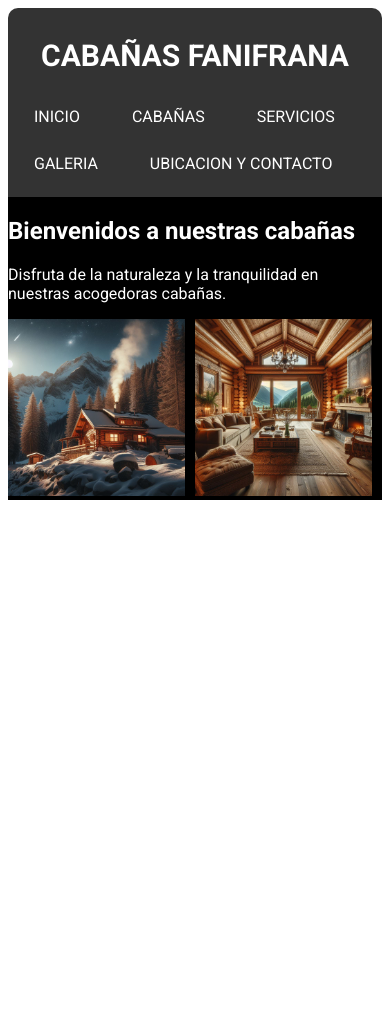
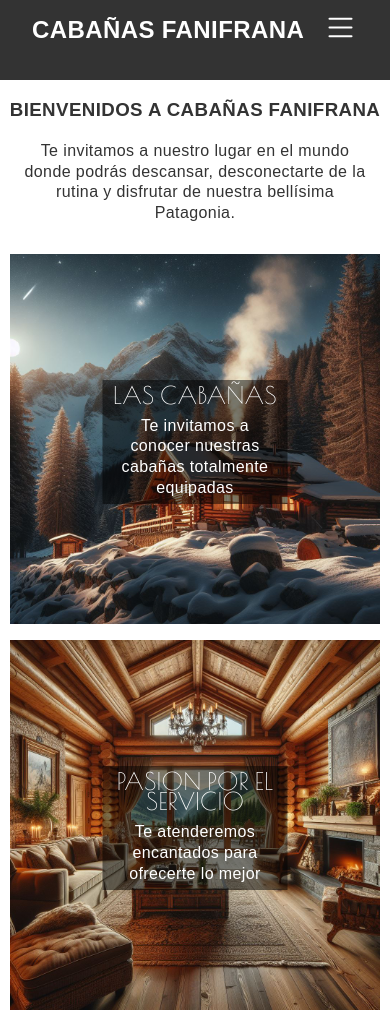
Before and after one commit to T0p2/Proyecto-de-Codo-a-Codo, a plain HTML site: page index.html in a window 390 px wide. Shown: the top 1010 px of the page. Before the commit the page ends 844 px from the top, so only its background shows below. Drawn offline with nearby package versions, Linux system fonts and the light colour scheme; a web font is replaced by a local one.

Commit message:
agregado menú hamburguesa, texto sobre imágenes y responsivo.

```diff
--- a/css/estilos.css
+++ b/css/estilos.css
@@ -1,226 +1,210 @@
-ul {
-    font-family: "Roboto", sans-serif;
-    list-style-type: none;
+:root {
+    --color_primario: #333;
+    --color_blanco: #fff;
+    --altura_header: 80px;
+    --padding_left_right: 2rem;
+    --ancho_maximo: 1200px;
+}
+
+* {
     margin: 0;
     padding: 0;
-    overflow: hidden;
-    background-color: #333;
+    box-sizing: border-box;
 }
 
-li {
-    float: left;
-    margin-right: 20px;
+body {
+    background-color: var(--color_blanco);
+    font-family: 'Red Hat Text', sans-serif;
+    font-weight: 100;
+    line-height: 1.3em;
+    letter-spacing: .4px;
 }
 
-li a {
-    display: block;
-    color: white;
-    text-align: center;
-    padding: 14px 16px;
+a {
     text-decoration: none;
 }
 
-li a:hover {
-    background-color: #111;
-}
-
-.roboto-thin {
-    font-family: "Roboto", sans-serif;
-    font-weight: 100;
-    font-style: normal;
-}
-
-.roboto-light {
-    font-family: "Roboto", sans-serif;
-    font-weight: 300;
-    font-style: normal;
-}
-
-.roboto-regular {
-    font-family: "Roboto", sans-serif;
-    font-weight: 400;
-    font-style: normal;
-}
-
-.roboto-medium {
-    font-family: "Roboto", sans-serif;
-    font-weight: 500;
-    font-style: normal;
-}
-
-.roboto-bold {
-    font-family: "Roboto", sans-serif;
-    font-weight: 700;
-    font-style: normal;
-}
-
-.roboto-black {
-    font-family: "Roboto", sans-serif;
-    font-weight: 900;
-    font-style: normal;
-}
-
-.roboto-thin-italic {
-    font-family: "Roboto", sans-serif;
-    font-weight: 100;
-    font-style: italic;
-}
-
-.roboto-light-italic {
-    font-family: "Roboto", sans-serif;
-    font-weight: 300;
-    font-style: italic;
-}
-
-.roboto-regular-italic {
-    font-family: "Roboto", sans-serif;
-    font-weight: 400;
-    font-style: italic;
-}
-
-.roboto-medium-italic {
-    font-family: "Roboto", sans-serif;
-    font-weight: 500;
-    font-style: italic;
-}
-
-.roboto-bold-italic {
-    font-family: "Roboto", sans-serif;
-    font-weight: 700;
-    font-style: italic;
-}
-
-.roboto-black-italic {
-    font-family: "Roboto", sans-serif;
-    font-weight: 900;
-    font-style: italic;
+ol,
+ul {
+    list-style: none;
 }
 
 .header {
-    background-color: #333;
-    border-top-left-radius: 10px;
-    border-top-right-radius: 10px;
-    color: #fff;
-    display: flex;
-    /* Para alinear elementos horizontalmente */
-    justify-content: space-between;
-    /* Espacio entre "logo" y "nav" */
-    align-items: center;
-    /* Centra verticalmente los elementos */
-    padding: 10px;
-    /* Espacio interno para el contenido */
+    height: var(--altura_header);
+    background-color: var(--color_primario);
 }
 
-h1 {
-    font-family: "Roboto", sans-serif;
-    color: #fff;
+.navbar {
+    height: 100%;
+    display: flex;
+    justify-content: space-between;
     align-items: center;
+    flex-wrap: wrap;
+    padding: 0 var(--padding_left_right);
 }
 
-p {
-    font-family: "Roboto", sans-serif;
-    color: #fff;
-    align-items: center;
+.menu_hamburguesa {
+    display: none;
+}
+
+.menu_hamburguesa:checked+.ul_links {
+    height: calc(100vh - var(--altura_header));
 }
 
 .logo {
-    font-size: 15px;
-    /* Tamaño de fuente para el logo */
-    flex: 1;
+    color: var(--color_blanco);
 }
 
-nav {
-    color: #fff;
-    /* Letras claras */
-    flex: 5;
+.list_icon {
+    color: var(--color_blanco);
+    cursor: pointer;
 }
 
-/* .section {
-    background: #000;
+.ul_links {
+    width: 100%;
+    background-color: var(--color_primario);
+    position: absolute;
+    top: var(--altura_header);
+    left: 0;
+    height: 0;
+    overflow: hidden;
+    position: relative;
+    z-index: 1000;
+    /* height: calc(100vh - var(--altura_header)); */
+    display: flex;
+    flex-direction: column;
+    justify-content: center;
+    align-items: center;
+    gap: 3rem;
+    transition: all .3s;
+}
+
+.link {
+    font-size: 1.5em;
+    color: var(--color_blanco);
+    font-weight: bold;
+}
+
+footer {
+    background: #333;
+    color: var(--color_blanco);
     display: flex;
     flex-flow: row wrap;
-    flex: 2 1 auto;
+    justify-content: center;
+    align-items: center;
+    padding: 20px 0;
 }
 
-.article {
-    flex: 1 1 50%;
-} */
-
-/* .contenedor-imagenes {
-    display: flex;
-    margin-right: 10px;
-
-    width: 50%;
-
-    height: auto;
-
-} */
 .section {
-    align-items: center;
-    background: #000;
+    background: var(--color_blanco);
+    color: #333;
     display: flex;
     flex-flow: row wrap;
+    justify-content: center;
+    align-items: center;
+    text-align: center;
+}
+
+section {
+    margin-bottom: 20px;
 }
 
 .article {
     display: flex;
+    flex-direction: column;
+    margin-right: 10px;
+    margin-left: 10px;
+    gap: 10px;
 }
 
-.contenedor-imagenes {
-    flex: 1 1 50%;
-    margin-right: 10px;
-    /* Espacio entre las imágenes */
+.image-container {
+    position: relative;
+    text-align: center;
 }
 
-.contenedor-imagenes img {
+.image-container img {
     width: 100%;
     height: auto;
 }
 
+main {
+    margin-top: 20px;
+    margin-bottom: 10px;
+    font-family: 'Red Hat Text', sans-serif;
+    font-weight: 100;
+    line-height: 1.3em;
+    letter-spacing: .4px;
+}
 
-/*De 601 a 800px*/
-@media all and (max-width: 800px) {
+#inicio h1 {
+    margin: 30px 1rem;
+}
 
-    /*El aside debe pasar hacia abajo*/
-    .section {
-        flex-direction: column;
+h2 {
+    font-family: "Poiret One", sans-serif;
+    font-weight: 100;
+    font-style: normal;
+    margin-bottom: 10px;
+}
+
+#inicio p {
+    margin: 20px 1rem 10px 1rem;
+}
+
+.image-text {
+    position: absolute;
+    top: 50%;
+    left: 50%;
+    transform: translate(-50%, -50%);
+    color: white;
+    background-color: rgba(0, 0, 0, 0.5);
+    /* Fondo negro con opacidad */
+    padding: 5px 10px;
+    /* Espaciado interno alrededor del texto */
+    display: inline-block;
+    /* Ajusta el fondo al contenido del texto */
+}
+
+.texto-completo {
+    display: none;
+}
+
+.texto-corto {
+    display: block;
+}
+
+@media (min-width:768px) {
+    .label_hamburguesa {
+        display: none;
     }
 
-    /*Los elementos del menu deben mostrarse uno debajo del otro*/
-    .header {
-        flex-direction: column;
+    .ul_links {
+        position: static;
+        width: auto;
         height: auto;
+        flex-direction: row;
+        gap: 2rem;
     }
 
-    /*Los elementos del aside se deben mostrar uno al lado del otro*/
-    .aside {
-        display: flex;
-        justify-content: center;
+    .link {
+        font-size: 1.2rem;
+        transition: all .3s;
+        padding: .2rem .7rem;
     }
 
-    .contenedor-imagenes {
-        width: 20%;
+    .link:hover {
+        background-color: #111;
+    }
+
+    .article {
+        flex-direction: row;
+    }
+
+    .texto-completo {
+        display: block;
+    }
+
+    .texto-corto {
+        display: none;
     }
 }
-
-/*De 401 a 600px*/
-@media all and (max-width: 600px) {
-    .articulos {
-        flex-direction: column;
-    }
-
-    .contenedor-imagenes {
-        width: 30%;
-    }
-}
-
-/*De 0 a 400px*/
-@media all and (max-width: 400px) {
-    .aside {
-        flex-direction: column;
-    }
-
-    .contenedor-imagenes {
-        width: 45%;
-    }
-}
--- a/css/styles.css
+++ /dev/null
@@ -1,44 +0,0 @@
-/* styles.css */
-.header {
-    background-color: #333;
-    border-top-left-radius: 10px;
-    border-top-right-radius: 10px;
-    color: #fff;
-    display: flex;
-    justify-content: space-between;
-    align-items: center;
-    padding: 10px;
-}
-
-#hamburger-menu {
-    font-size: 24px;
-    background: none;
-    border: none;
-    color: white;
-    cursor: pointer;
-}
-
-#sidebar-menu {
-    display: none; /* El menú estará oculto inicialmente */
-}
-
-ul {
-    list-style-type: none;
-    margin: 0;
-    padding: 0;
-}
-
-li {
-    margin-bottom: 10px;
-}
-
-li a {
-    display: block;
-    color: white;
-    text-decoration: none;
-}
-
-/* Mostrar el menú cuando se hace clic en el ícono de hamburguesa */
-#hamburger-menu:checked + #sidebar-menu {
-    display: block;
-}
--- a/estilos.css
+++ /dev/null
@@ -1,115 +0,0 @@
-*{
-    margin:10px;
-    padding: 10px;
-    box-sizing: border-box;
-}
-.padre{
-    display: flex;
-    flex-direction: column;
-    flex-wrap: nowrap;
-    /*flex-flow: column nowrap;*/
-}
-    .header {
-        background: #000;
-        display: flex;
-        flex-direction: column;
-        flex-wrap: nowrap;
-        /*flex-flow: column nowrap;*/
-    }
-        .menu{
-            background: darkblue;
-            display: flex;
-            flex-direction: row;
-            flex-wrap: nowrap;
-            /*flex-flow: column nowrap;*/
-            height: 100px;
-            align-items: center;
-        }
-            .logo{
-                background: coral;
-                flex: 1 1 auto;
-                height: 30px;
-            }
-            .nav{
-                background: coral;
-                flex: 5 1 auto;
-                height: 30px;
-
-            }
-            .social{
-                background: coral;
-                flex: 1 1 auto;
-                height: 30px;
-            }
-        .texto-principal{
-            background: orange;
-        }
-            h1{
-                background:skyblue;
-            }
-    .section{
-        background: #000;
-        display: flex;
-    }
-        .articulos{
-            background:purple;
-            flex: 2 1 auto;
-            display: flex;
-            flex-flow: row wrap;
-        }
-            .article{
-                background:darkblue;
-                flex: 1 1 40%;
-            }
-            .navegacion{
-                background: lightblue;
-                flex: 1 1 100%;
-            }
-        .aside{
-            background: pink;
-            flex: 1 1 auto;
-        }
-            .publicidad{
-                background:lightseagreen;
-            }
-    .footer {
-        background: #000;
-        display: flex;
-        justify-content: center;
-    }
-        .pie{
-            background:limegreen;
-            width: 300px;
-        }
-
-/*De 601 a 800px*/
-@media all and (max-width: 800px){
-/*El aside debe pasar hacia abajo*/
-    .section{
-        flex-direction: column;
-    }
-/*Los elementos del menu deben mostrarse uno debajo del otro*/
-    .menu{
-        flex-direction: column;
-        height: auto;
-    }
-/*Los elementos del aside se deben mostrar uno al lado del otro*/
-    .aside{
-        display: flex;
-        justify-content: center;
-    }
-}
-
-/*De 401 a 600px*/
-@media all and (max-width: 600px){
-    .articulos{
-        flex-direction: column;
-    }
-}
-
-/*De 0 a 400px*/
-@media all and (max-width: 400px){
-    .aside{
-        flex-direction: column;
-    }
-}
--- a/index.html
+++ b/index.html
@@ -1,60 +1,88 @@
 <!DOCTYPE html>
-<html lang="es">
+<html lang="en">
 
 <head>
-    <meta charset="UTF-8">
-    <meta http-equiv="X-UA-Compatible" content="IE=edge">
-    <meta name="viewport" content="width=device-width, initial-scale=1.0">
-    <link rel="shortcut icon" href="img/logo_favicon.ico" type="image/x-icon">
+    <meta charset="UTF-8" />
+    <meta name="viewport" content="width=device-width, initial-scale=1.0" />
+    <link rel="stylesheet" href="css/estilos.css" />
     <link rel="preconnect" href="https://fonts.googleapis.com">
     <link rel="preconnect" href="https://fonts.gstatic.com" crossorigin>
     <link
         href="https://fonts.googleapis.com/css2?family=Roboto+Condensed:ital,wght@0,100..900;1,100..900&family=Roboto:ital,wght@0,100;0,300;0,400;0,500;0,700;0,900;1,100;1,300;1,400;1,500;1,700;1,900&display=swap"
         rel="stylesheet">
-    <title>Cabañas FaNiFraNa</title>
-    <link rel="stylesheet" href="css/estilos.css">
+    <link href="https://fonts.google.com/specimen/Red+Hat+Text" rel="stylesheet">
+    <link rel="preconnect" href="https://fonts.googleapis.com">
+    <link rel="preconnect" href="https://fonts.gstatic.com" crossorigin>
+    <link href="https://fonts.googleapis.com/css2?family=Poiret+One&display=swap" rel="stylesheet">
+    <title>CABAÑAS FANIFRANA</title>
 </head>
 
 <body>
     <header class="header">
-        <div class="logo">
-            <h1>CABAÑAS FANIFRANA</h1>
-        </div>
-        <div class="nav">
-            <ul>
-                <li> <a href="index.html">INICIO</a> </li>
-                <li> <a href="cabañas.html">CABAÑAS</a> </li>
-                <li> <a href="servicios.html">SERVICIOS</a> </li>
-                <li> <a href="galeria.html">GALERIA</a> </li>
-                <li> <a href="ubicacion-y-contacto.html">UBICACION Y CONTACTO</a> </li>
+        <nav class="navbar">
+            <h1 class="logo">CABAÑAS FANIFRANA</h1>
+
+            <label class="label_hamburguesa" for="menu_hamburguesa">
+                <svg xmlns="http://www.w3.org/2000/svg" width="35" height="35" fill="currentColor" class="list_icon"
+                    viewBox="0 0 16 16">
+                    <path fill-rule="evenodd"
+                        d="M2.5 12a.5.5 0 0 1 .5-.5h10a.5.5 0 0 1 0 1H3a.5.5 0 0 1-.5-.5zm0-4a.5.5 0 0 1 .5-.5h10a.5.5 0 0 1 0 1H3a.5.5 0 0 1-.5-.5zm0-4a.5.5 0 0 1 .5-.5h10a.5.5 0 0 1 0 1H3a.5.5 0 0 1-.5-.5z" />
+                </svg>
+            </label>
+
+            <input class="menu_hamburguesa" type="checkbox" name="" id="menu_hamburguesa">
+
+            <ul class="ul_links">
+                <li class="li_links">
+                    <a href="index.html" class="link">INICIO</a>
+                </li>
+                <li class="li_links">
+                    <a href="cabanas.html" class="link">CABAÑAS</a>
+                </li>
+                <li class="li_links">
+                    <a href="servicios.html" class="link">SERVICIOS</a>
+                </li>
+                <li class="li_links">
+                    <a href="ubicacion.html" class="link">UBICACION</a>
+                </li>
+                <li class="li_links">
+                    <a href="contacto.html" class="link">CONTACTO</a>
+                </li>
             </ul>
-        </div>
+        </nav>
     </header>
     <main>
         <div class="section">
             <section id="inicio">
-                <h1>Bienvenidos a nuestras cabañas</h1>
-                <p>Disfruta de la naturaleza y la tranquilidad en nuestras acogedoras cabañas.</p>
+                <h3>BIENVENIDOS A CABAÑAS FANIFRANA</h3>
+                <p class="texto-completo">Te invitamos a nuestro lugar en el mundo donde podrás descansar, desconectarte de la rutina y disfrutar de nuestra bellísima Patagonia. Somos apasionados de las experiencias de viajes y con la atención cálida y cuidadosa de nuestro staff vamos a hacer todo lo posible para que disfrutes de la espectacular naturaleza y que esta experiencia sea un recuerdo inolvidable. Te esperamos!</p>
+                <p class="texto-corto">Te invitamos a nuestro lugar en el mundo donde podrás descansar, desconectarte de la rutina y disfrutar de nuestra bellísima Patagonia.</p>
             </section>
             <div class="article">
-                <article class="contenedor-imagenes" id="cabañas">
+                <article class="image-container" id="cabañas">
                     <a href="cabanas.html">
                         <img src="img/cabañas.jpeg" alt="cabañas">
+                        <div class="image-text">
+                            <h2>LAS CABAÑAS</h2>
+                            <p>Te invitamos a conocer nuestras cabañas totalmente equipadas</p>
+                        </div>
                     </a>
                 </article>
-                <article class="contenedor-imagenes" id="servicios">
+                <article class="image-container" id="servicios">
                     <a href="servicios.html">
                         <img src="img/servicios.jpeg" alt="servicios">
+                        <div class="image-text">
+                            <h2>PASION POR EL SERVICIO</h2>
+                            <p>Te atenderemos encantados para ofrecerte lo mejor</p>
+                        </div>
                     </a>
                 </article>
             </div>
         </div>
     </main>
-
     <footer>
         <p>© 2024 Cabañas en Alquiler</p>
     </footer>
-
 </body>
 
 </html>
```
Also changed, not shown: Untitled-1.html (deleted, +0 -43 lines), css/Untitled-2.html (deleted, +0 -24 lines).
